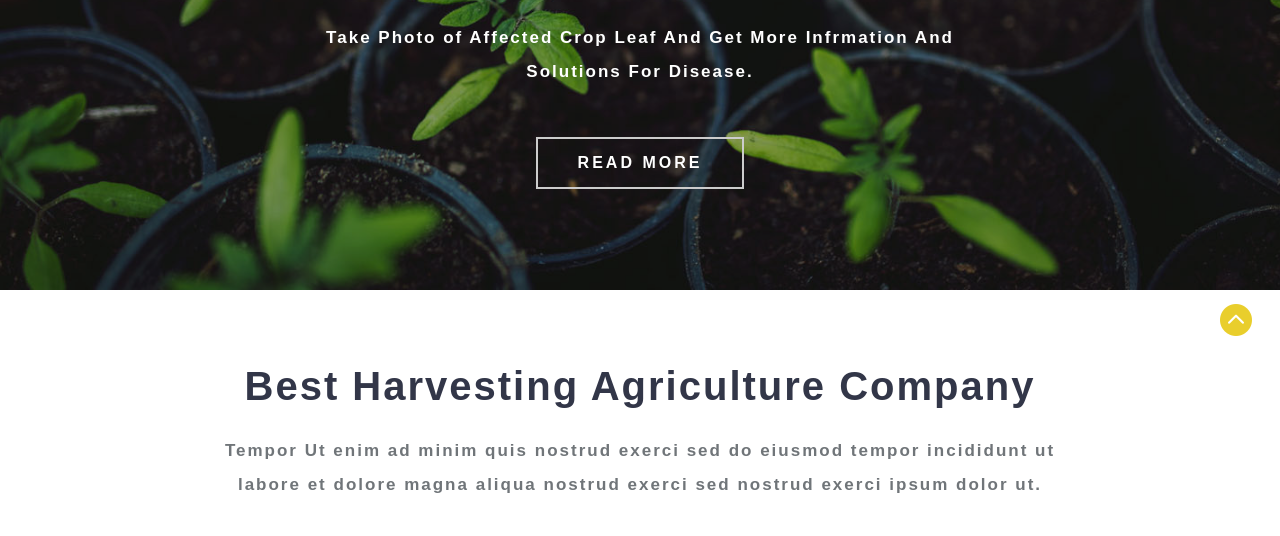
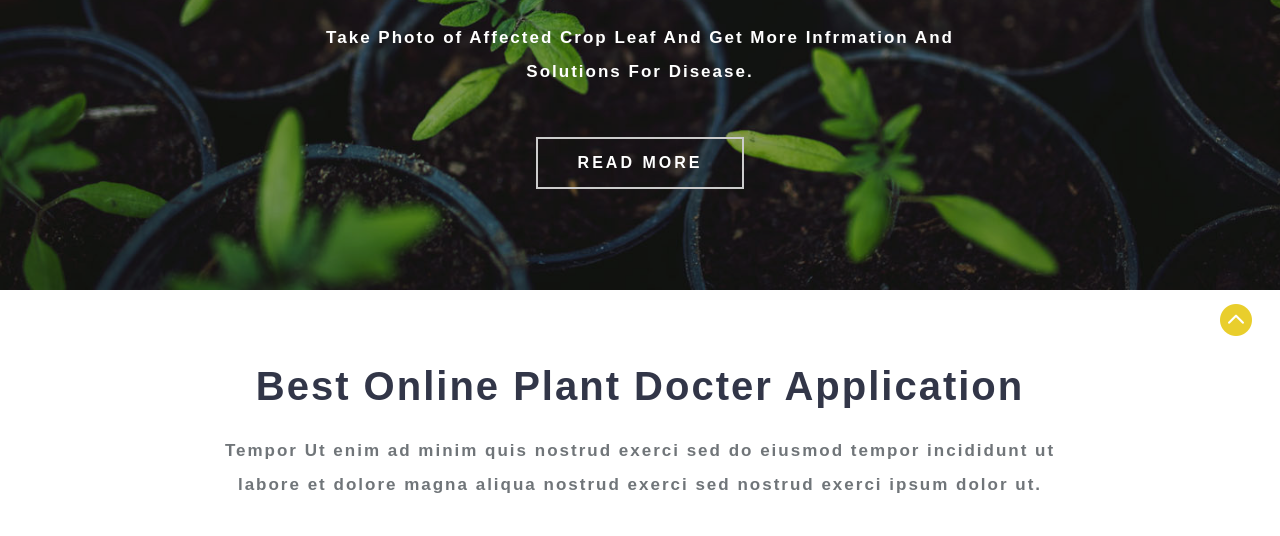
Before and after one commit to dulkith/thuru_care_server, a plain HTML site: page official_website/index.html in a window 1280 px wide. Shown: the part 430-966 px from the top of the page. Drawn offline with Linux system fonts and the light colour scheme; a web font is replaced by a local one.

Commit message:
Update index and files

```diff
--- a/official_website/index.html
+++ b/official_website/index.html
@@ -144,7 +144,7 @@ Smartphone Compatible web template, free webdesigns for Nokia, Samsung, LG, Sony
 <!-- about -->
 <section class="about py-5">
 	<div class="container py-md-4">
-		<h3 class="heading text-center mb-4">Best Harvesting Agriculture Company</h3>
+		<h3 class="heading text-center mb-4">Best Online Plant Docter Application</h3>
 		<p class="about-text mx-auto text-center">Tempor Ut enim ad minim quis nostrud exerci sed do eiusmod tempor incididunt ut
 			labore et dolore magna aliqua nostrud exerci sed nostrud exerci ipsum dolor ut.</p>
 		<div class="feature-grids row mt-5 text-center">
```
Also changed, not shown: 2 other files.
